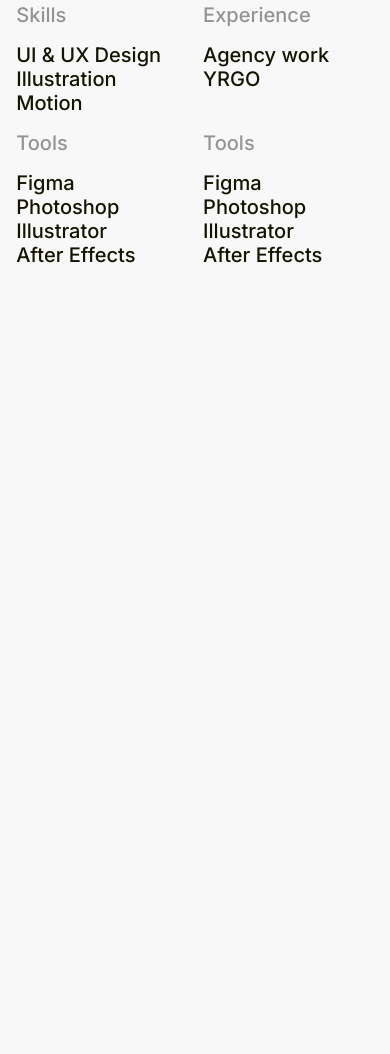
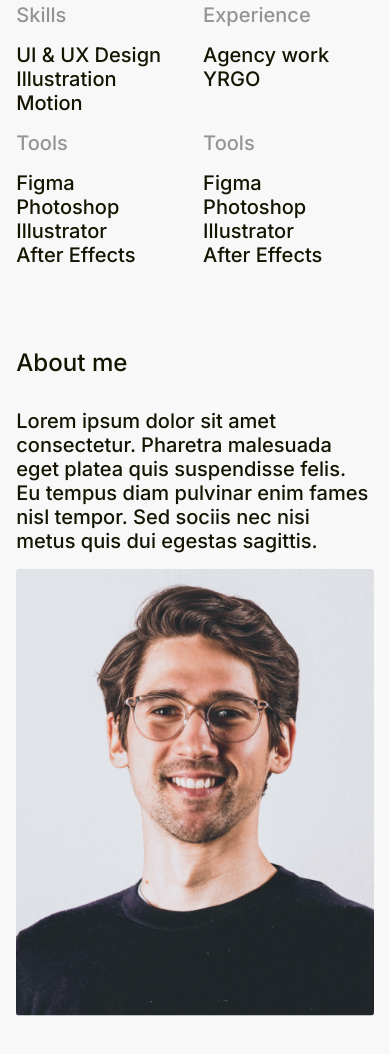
Before and after one commit to jenswaern/ufuk-2, a plain HTML site: page index.html in a window 390 px wide. Shown: the part 1360-2414 px from the top of the page. Before the commit the page ends 1692 px from the top, so only its background shows below. Drawn offline with Linux system fonts and the light colour scheme.

Commit message:
Steg 6: About Section
- Rubrik + text i kol 1–4 och porträtt (4:5) i kol 9–12 på desktop
- Staplat med porträtt under texten på mobil, id=about för navigationen

Co-Authored-By: Claude Opus 5.5 <noreply@anthropic.com>

```diff
--- a/css/sections.css
+++ b/css/sections.css
@@ -295,7 +295,36 @@ html:has(.menu[open]) {
   }
 }
 
-/* About Section – steg 6 */
+/* ---------------------------------------------------------------
+ * About Section
+ * Mobil: text över porträtt. Desktop: text kol 1–4, porträtt kol 9–12.
+ * ------------------------------------------------------------- */
+
+.about-section__text {
+  display: flex;
+  flex-direction: column;
+  gap: 32px;
+  grid-column: 1 / -1;
+  grid-row: 1;
+  align-self: start;
+}
+
+.about-section__image {
+  grid-column: 1 / -1;
+  grid-row: 2;
+  align-self: start;
+}
+
+@media (min-width: 768px) {
+  .about-section__text {
+    grid-column: 1 / span 4;
+  }
+
+  .about-section__image {
+    grid-column: 9 / span 4;
+    grid-row: 1;
+  }
+}
 
 /* Gallery Slider – steg 7 */
 
--- a/index.html
+++ b/index.html
@@ -140,7 +140,18 @@
           </div>
         </section>
 
-        <!-- About Section – steg 6 -->
+        <section class="section about-section" id="about" aria-labelledby="about-title">
+          <div class="about-section__text">
+            <h2 class="text-subheading" id="about-title">About me</h2>
+            <p class="text-body">
+              Lorem ipsum dolor sit amet consectetur. Pharetra malesuada eget platea quis suspendisse felis. Eu tempus diam pulvinar enim fames nisl tempor. Sed sociis nec nisi metus quis dui egestas sagittis.
+            </p>
+          </div>
+
+          <figure class="media-card media-card--portrait about-section__image">
+            <img src="images/portrait.jpg" width="605" height="598" loading="lazy" alt="Portrait of Ufuk Demir smiling, wearing glasses and a black t-shirt" />
+          </figure>
+        </section>
 
         <!-- Gallery Slider – steg 7 -->
       </main>
```
